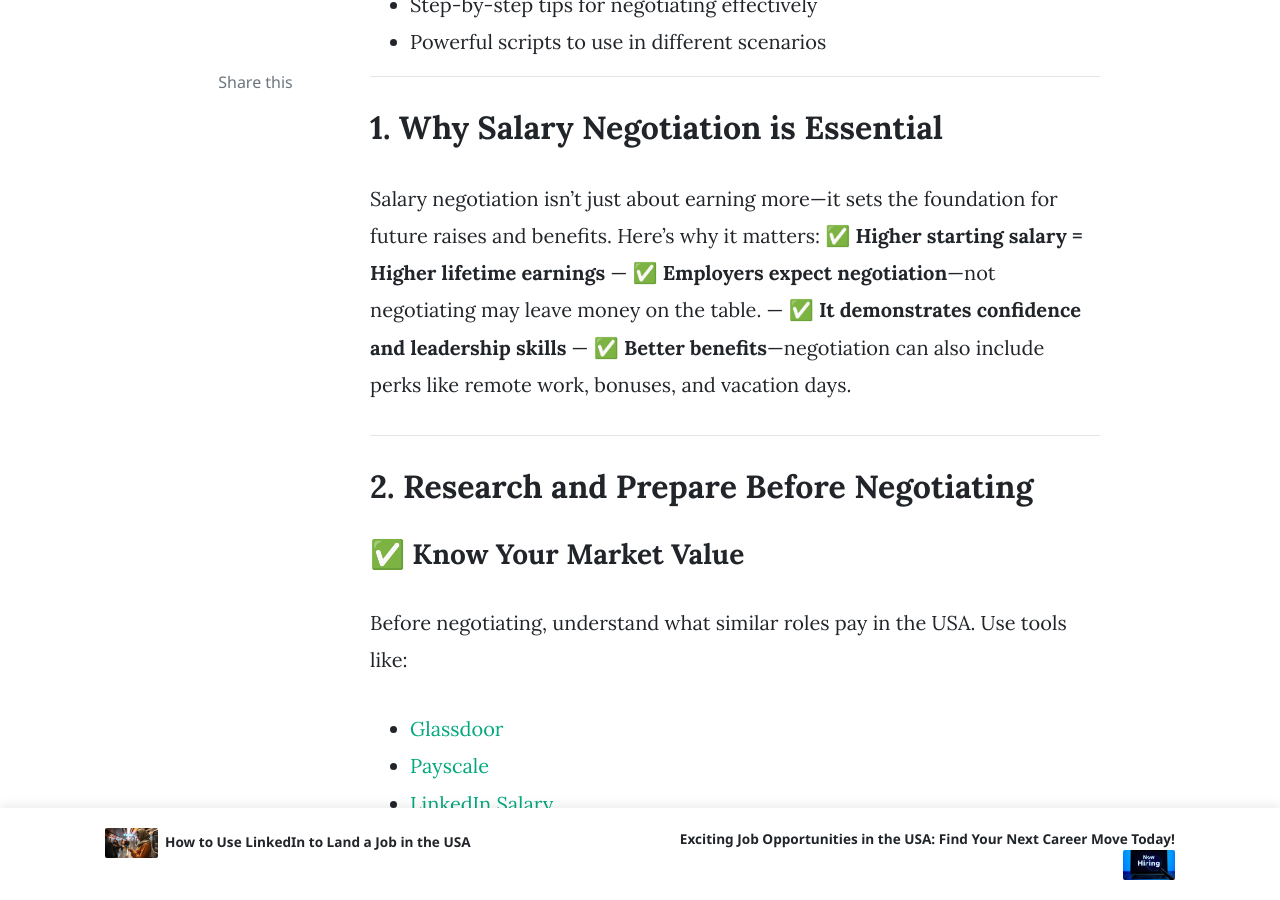
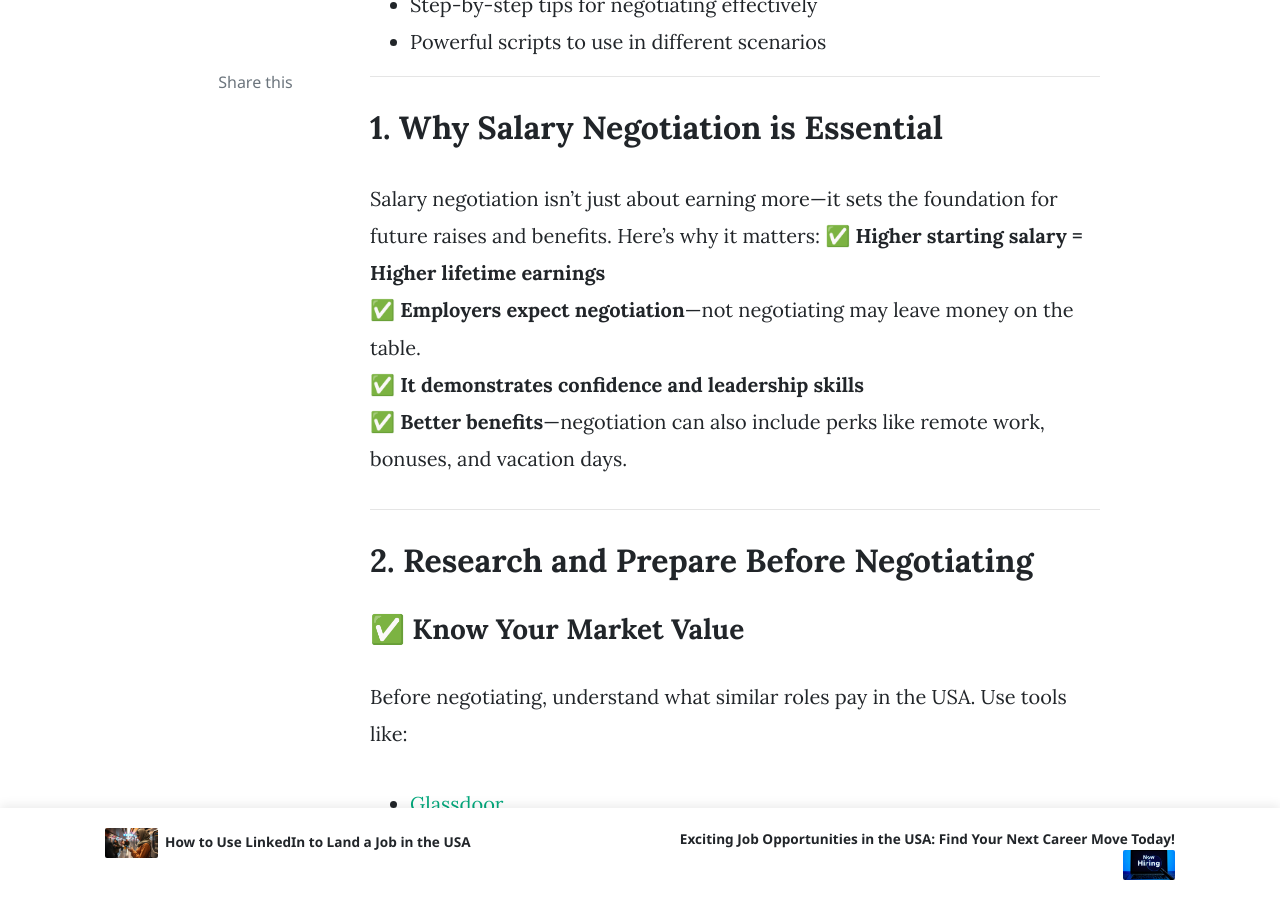
Before and after one commit to us-jobs/us-jobs.github.io, a Jekyll site: the page built from _posts/2025-02-06-negotiate-salary-us-jobs.md, in a window 1280 px wide and 900 px high, scrolled down 957 px. Built offline with Jekyll 4.4.1, drawn with Linux system fonts in a browser that asks for light colours; nearby versions of some CDN libraries; comment, search, counter and statistics services are not loaded.

Commit message:
Added New Line Format

```diff
--- a/_posts/2025-02-06-negotiate-salary-us-jobs.md
+++ b/_posts/2025-02-06-negotiate-salary-us-jobs.md
@@ -21,9 +21,9 @@ In this guide, we’ll cover:
 ## 1. Why Salary Negotiation is Essential
 
 Salary negotiation isn’t just about earning more—it sets the foundation for future raises and benefits. Here’s why it matters:
-✅ **Higher starting salary = Higher lifetime earnings** ---
-✅ **Employers expect negotiation**—not negotiating may leave money on the table. ---
-✅ **It demonstrates confidence and leadership skills** ---
+✅ **Higher starting salary = Higher lifetime earnings** \
+✅ **Employers expect negotiation**—not negotiating may leave money on the table. \
+✅ **It demonstrates confidence and leadership skills** \
 ✅ **Better benefits**—negotiation can also include perks like remote work, bonuses, and vacation days.
 
 ---
```
